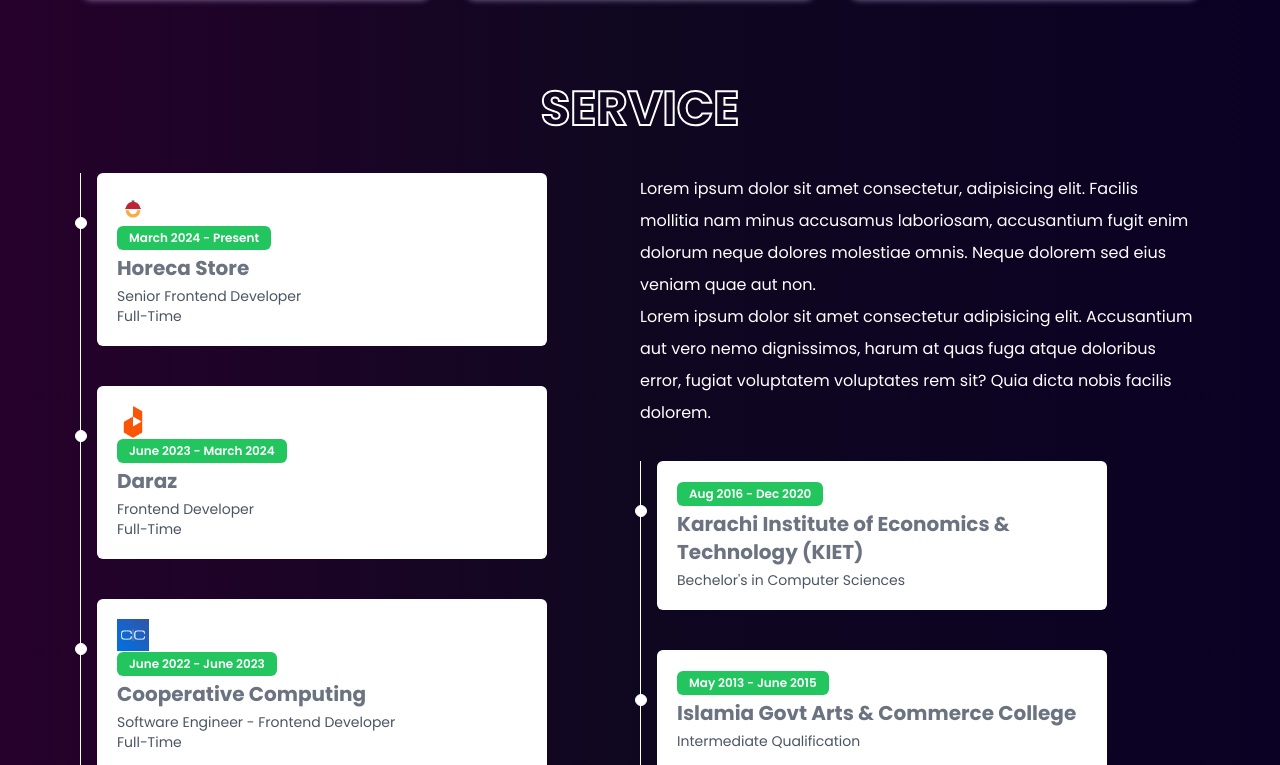
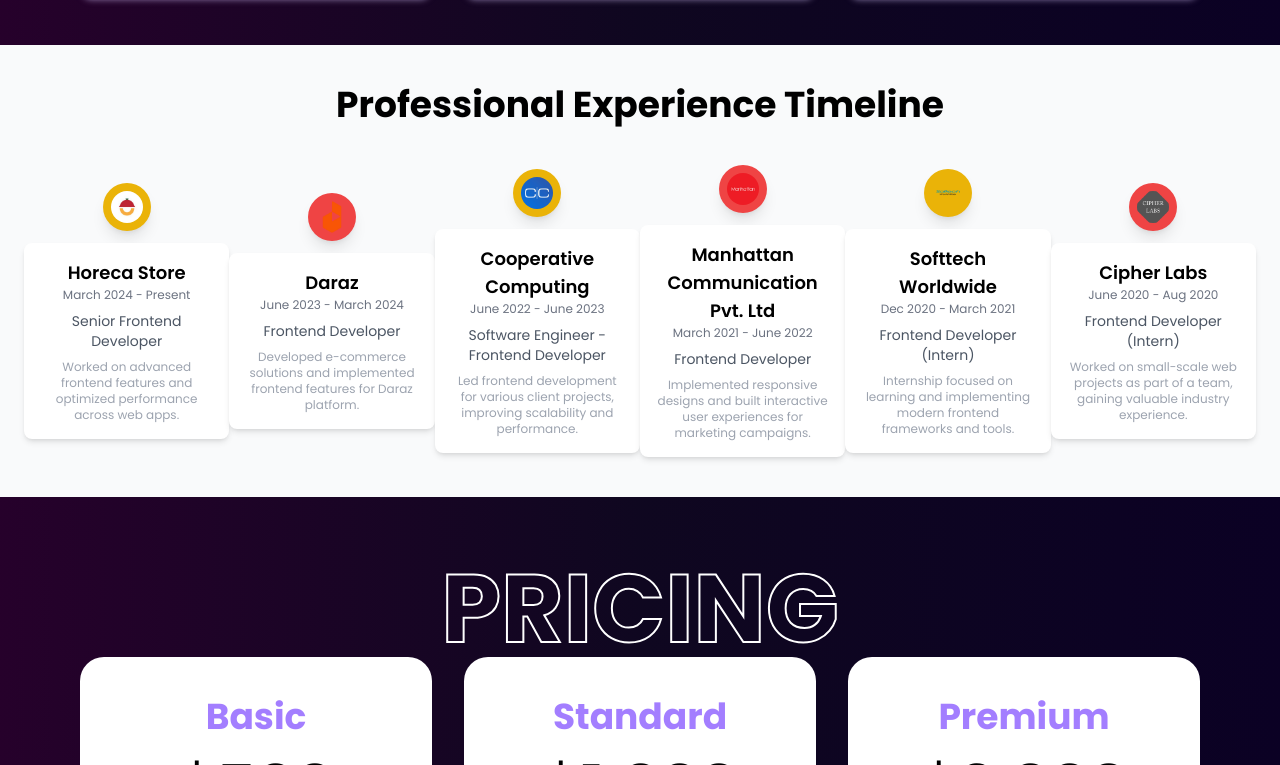
Before and after one commit to shoaibmarif/portfolio, a React (Vite) app: page / in a window 1280 px wide. Shown: the part 1635-2400 px from the top of the page. Built offline with nearby package versions, Linux system fonts and the light colour scheme.

Commit message:
slick configruration and experience section ideas

```diff
--- a/package.json
+++ b/package.json
@@ -21,6 +21,8 @@
     "react-router": "^6.26.2",
     "react-router-dom": "^6.26.2",
     "react-simple-typewriter": "^5.0.1",
+    "react-slick": "^0.30.2",
+    "slick-slider": "^1.8.2",
     "typewriter-effect": "^2.21.0"
   },
   "devDependencies": {
--- a/src/main.tsx
+++ b/src/main.tsx
@@ -3,6 +3,8 @@
 import App from './App.tsx'
 import './index.css'
 import { BrowserRouter } from 'react-router-dom'
+import "slick-carousel/slick/slick.css";
+import "slick-carousel/slick/slick-theme.css";
 
 createRoot(document.getElementById('root')!).render(
   <BrowserRouter>
--- a/src/sections/About/About.jsx
+++ b/src/sections/About/About.jsx
@@ -1,142 +1,97 @@
-import React from "react";
-import { Wrapper } from "../../shared/Wrapper";
-import {ContentWrapper} from "../../shared/ContentWrapper";
-import Horeca from "../../../public/images/companies/horeca.png"
-import CC from "../../../public/images/companies/CC.png"
-import Daraz from "../../../public/images/companies/Daraz.png"
-import manhattan from "../../../public/images/companies/manhattan.png"
-import softtech from "../../../public/images/companies/softect.png"
-import cipher from "../../../public/images/companies/cipher.png"
+import React, { useState } from "react";
+import Horeca from "../../../public/images/companies/horeca.png";
+import CC from "../../../public/images/companies/CC.png";
+import Daraz from "../../../public/images/companies/Daraz.png";
+import manhattan from "../../../public/images/companies/manhattan.png";
+import softtech from "../../../public/images/companies/softect.png";
+import cipher from "../../../public/images/companies/cipher.png";
 
 export const About = () => {
   const experience = [
     {
+      id: 1,
       name: "Horeca Store",
-      redirectLink: "#",
       startDate: "March 2024",
       endDate: "Present",
       position: "Senior Frontend Developer",
-      experience: "Full-Time",
-      imgSrc:Horeca
+      imgSrc: Horeca,
+      description: "Worked on advanced frontend features and optimized performance across web apps."
     },
     {
+      id: 2,
       name: "Daraz",
-      redirectLink: "#",
       startDate: "June 2023",
       endDate: "March 2024",
       position: "Frontend Developer",
-      experience: "Full-Time",
-        imgSrc:Daraz
+      imgSrc: Daraz,
+      description: "Developed e-commerce solutions and implemented frontend features for Daraz platform."
     },
     {
+      id: 3,
       name: "Cooperative Computing",
-      redirectLink: "#",
       startDate: "June 2022",
       endDate: "June 2023",
       position: "Software Engineer - Frontend Developer",
-      experience: "Full-Time",
-        imgSrc:CC
+      imgSrc: CC,
+      description: "Led frontend development for various client projects, improving scalability and performance."
     },
     {
+      id: 4,
       name: "Manhattan Communication Pvt. Ltd",
-      redirectLink: "#",
       startDate: "March 2021",
       endDate: "June 2022",
       position: "Frontend Developer",
-      experience: "Full-Time",
-        imgSrc:manhattan
+      imgSrc: manhattan,
+      description: "Implemented responsive designs and built interactive user experiences for marketing campaigns."
     },
     {
+      id: 5,
       name: "Softtech Worldwide",
-      redirectLink: "#",
       startDate: "Dec 2020",
       endDate: "March 2021",
-      position: "Frontend Developer",
-      experience: "Internship",
-        imgSrc:softtech
+      position: "Frontend Developer (Intern)",
+      imgSrc: softtech,
+      description: "Internship focused on learning and implementing modern frontend frameworks and tools."
     },
     {
+      id: 6,
       name: "Cipher Labs",
-      redirectLink: "#",
       startDate: "June 2020",
       endDate: "Aug 2020",
-      position: "Frontend Developer",
-      experience: "Internship",
-        imgSrc:cipher
+      position: "Frontend Developer (Intern)",
+      imgSrc: cipher,
+      description: "Worked on small-scale web projects as part of a team, gaining valuable industry experience."
     },
   ];
 
-  const education = [
-    {
-      name: "Karachi Institute of Economics & Technology (KIET)",
-      redirectLink: "#",
-      startDate: "Aug 2016",
-      endDate: "Dec 2020",
-      position: "Bechelor's in Computer Sciences",
-    },
-    {
-      name: "Islamia Govt Arts & Commerce College",
-      redirectLink: "#",
-      startDate: "May 2013",
-      endDate: "June 2015",
-      position: "Intermediate Qualification",
-    },
-  ]
   return (
-    <ContentWrapper>
-    <Wrapper>
-      <div className="text-center  uppercase flex flex-col items-center justify-center text-white py-10">
-                    <h2 className="text-5xl  font-bold text-stroke" >Service</h2>
+    <div className="py-10 px-6 bg-gray-50">
+      <h2 className="text-4xl text-center font-bold mb-10">Professional Experience Timeline</h2>
+
+      <div className="relative flex items-center justify-between w-full max-w-screen-xl mx-auto">
+        {/* Horizontal Timeline Line */}
+        <div className="absolute w-full h-1 bg-gray-300 top-1/2 left-0 transform -translate-y-1/2 z-0"></div>
+
+        {/* Timeline Items */}
+        {experience.map((exp, index) => (
+          <div key={exp.id} className="relative z-10 flex flex-col items-center text-center w-1/6">
+            {/* Circle Icon with Colors */}
+            <div
+              className={`w-12 h-12 rounded-full mb-3 ${index % 2 === 0 ? 'bg-yellow-500' : 'bg-red-500'} flex items-center justify-center shadow-lg`}
+            >
+              <img className="w-8 h-8 rounded-full" src={exp.imgSrc} alt={exp.name} />
+            </div>
+
+            {/* Experience Details */}
+            <div className="bg-white p-4 rounded-lg shadow-md">
+              <h3 className="font-semibold text-lg">{exp.name}</h3>
+              <p className="text-xs text-gray-500 mb-2">{exp.startDate} - {exp.endDate}</p>
+              <p className="text-sm text-gray-600">{exp.position}</p>
+              <p className="text-xs text-gray-400 mt-2">{exp.description}</p>
+            </div>
+          </div>
+        ))}
       </div>
-      <div className="grid grid-cols-2">
-        <div className="col-span-1">
-          <ol class="relative border-s border-white ">
-            {experience.map((exp, index) => {
-              return (
-                <li class="mb-10 ms-4 bg-white max-w-[450px] rounded-md  p-5 ">
-                  <div className=" relative left-0 top-0 overflow-hidden">
-                    <div className="absolute size-[100px] border-[1.5rem] rounded-full border-[#a37eff] top-[-50px] right-[-50px] opacity-20"></div>
-                    <div className="absolute size-[200px] border-[1.5rem] rounded-full border-[#a37eff] top-[-100px] right-[-100px] opacity-20"></div>
-                  </div>
-                  <div class="absolute w-3 h-3 bg-white rounded-full mt-6 -start-1.5 border border-white "></div>
-                   <img className="w-8" src={exp.imgSrc} alt="" />
-                  <h5 className="text-xs text-white font-semibold bg-green-500 inline-block px-3 py-1 rounded-md mb-1">{exp.startDate} - {exp.endDate}</h5>
-                  <h2 class="mb-1 text-xl dark:text-gray-500 font-bold">
-                    {exp.name}
-                  </h2>
-                  <h3 class=" text-gray-600 text-sm">
-                    {exp.position}
-                  </h3>
-                  <p className="text-gray-600  text-sm ">{exp.experience}</p>
-                </li>
-              );
-            })}
-          </ol>
-        </div>
-        <div className="col-span-1">
-          <div className="text-base text-white  leading-8">
-            <p>Lorem ipsum dolor sit amet consectetur, adipisicing elit. Facilis mollitia nam minus accusamus laboriosam, accusantium fugit enim dolorum neque dolores molestiae omnis. Neque dolorem sed eius veniam quae aut non.</p>
-            <p>Lorem ipsum dolor sit amet consectetur adipisicing elit. Accusantium aut vero nemo dignissimos, harum at quas fuga atque doloribus error, fugiat voluptatem voluptates rem sit? Quia dicta nobis facilis dolorem.</p>
-          </div>
-          <ol class="relative border-s border-white mt-8">
-            {education.map((edu, index) => {
-              return (
-                <li class="mb-10 ms-4 bg-white max-w-[450px] rounded-md  p-5">
-                  <div class="absolute w-3 h-3 bg-white rounded-full mt-6 -start-1.5 border border-white "></div>
-                  <h5 className="text-xs text-white font-semibold bg-green-500 inline-block px-3 py-1 rounded-md mb-1">{edu.startDate} - {edu.endDate}</h5>
-                  <h2 class="mb-1 text-xl dark:text-gray-500 font-bold">
-                    {edu.name}
-                  </h2>
-                  <h3 class=" text-gray-600 text-sm">
-                    {edu.position}
-                  </h3>
-                </li>
-              );
-            })}
-          </ol>
-        </div>
-      </div>
-    </Wrapper>
-    </ContentWrapper>
+    </div>
   );
 };
```
Also changed, not shown: 1 other file (tests, documents, lock files or other folders).
